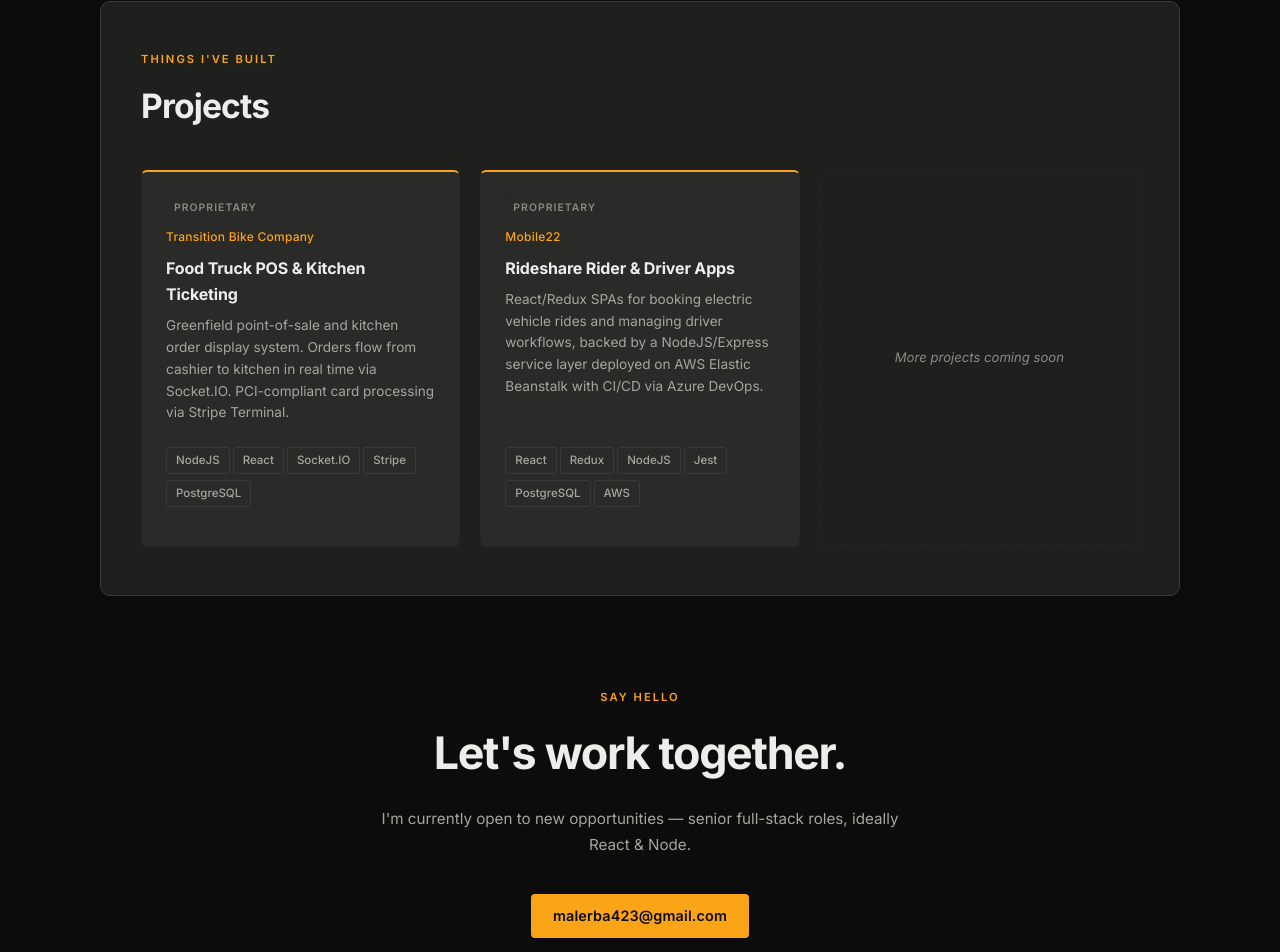
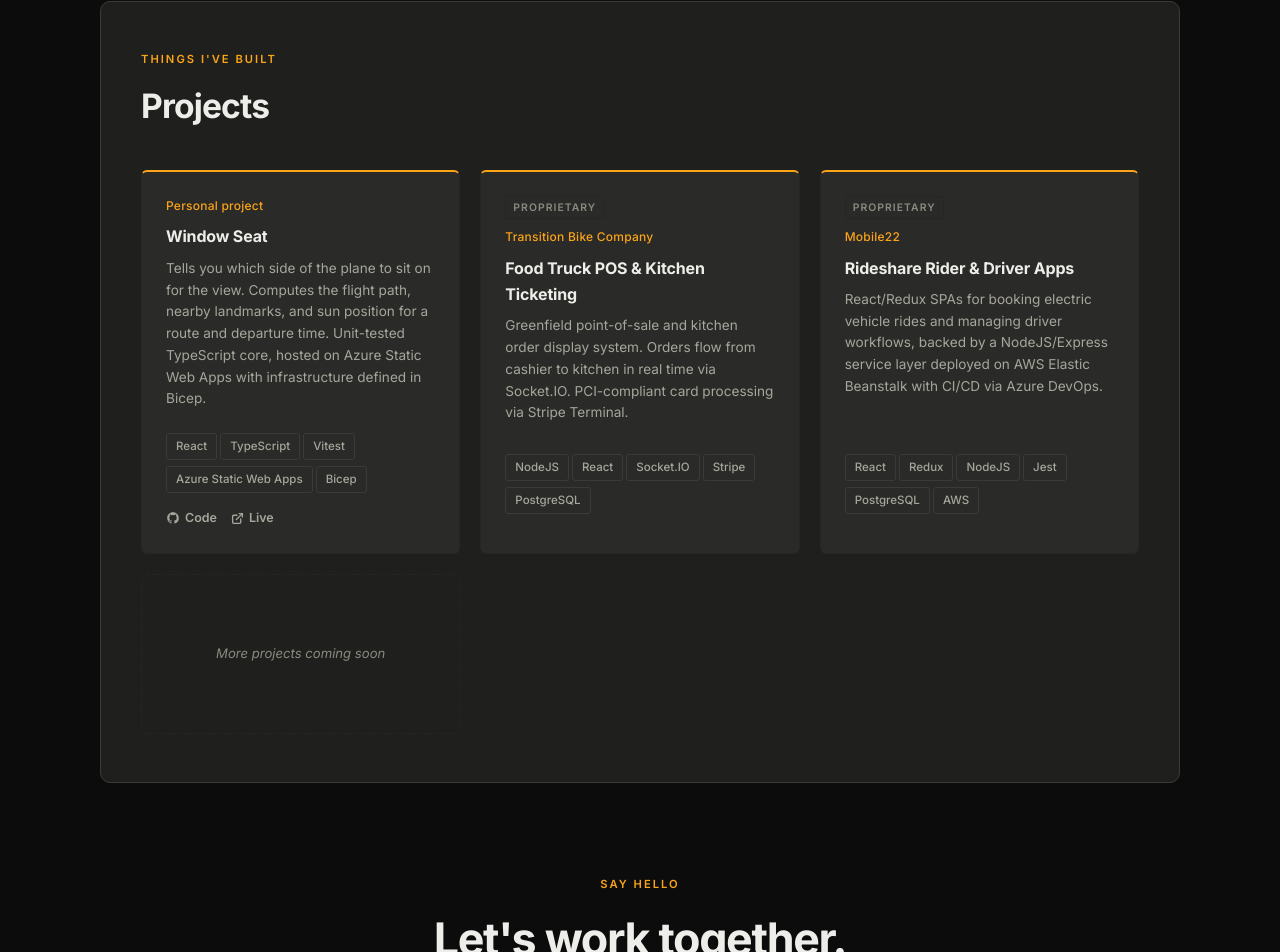
Before and after one commit to malerba423/jmalerba-portfolio, a React (Vite) app: page / in a window 1280 px wide. Shown: the part 3052-4004 px from the top of the page. Built offline with nearby package versions, Linux system fonts and the light colour scheme; the HTML template or start-up script is replaced by a standard one.

Commit message:
adding window seat app to projects area

```diff
--- a/src/data.ts
+++ b/src/data.ts
@@ -117,6 +117,15 @@
 
 export const projects: Project[] = [
   {
+    title: 'Window Seat',
+    context: 'Personal project',
+    description: 'Tells you which side of the plane to sit on for the view. Computes the flight path, nearby landmarks, and sun position for a route and departure time. Unit-tested TypeScript core, hosted on Azure Static Web Apps with infrastructure defined in Bicep.',
+    tech: ['React', 'TypeScript', 'Vitest', 'Azure Static Web Apps', 'Bicep'],
+    github: 'https://github.com/malerba423/window-seat',
+    live: 'https://icy-mud-0e682ef1e.1.azurestaticapps.net',
+    proprietary: false,
+  },
+  {
     title: 'Food Truck POS & Kitchen Ticketing',
     context: 'Transition Bike Company',
     description: 'Greenfield point-of-sale and kitchen order display system. Orders flow from cashier to kitchen in real time via Socket.IO. PCI-compliant card processing via Stripe Terminal.',
```
